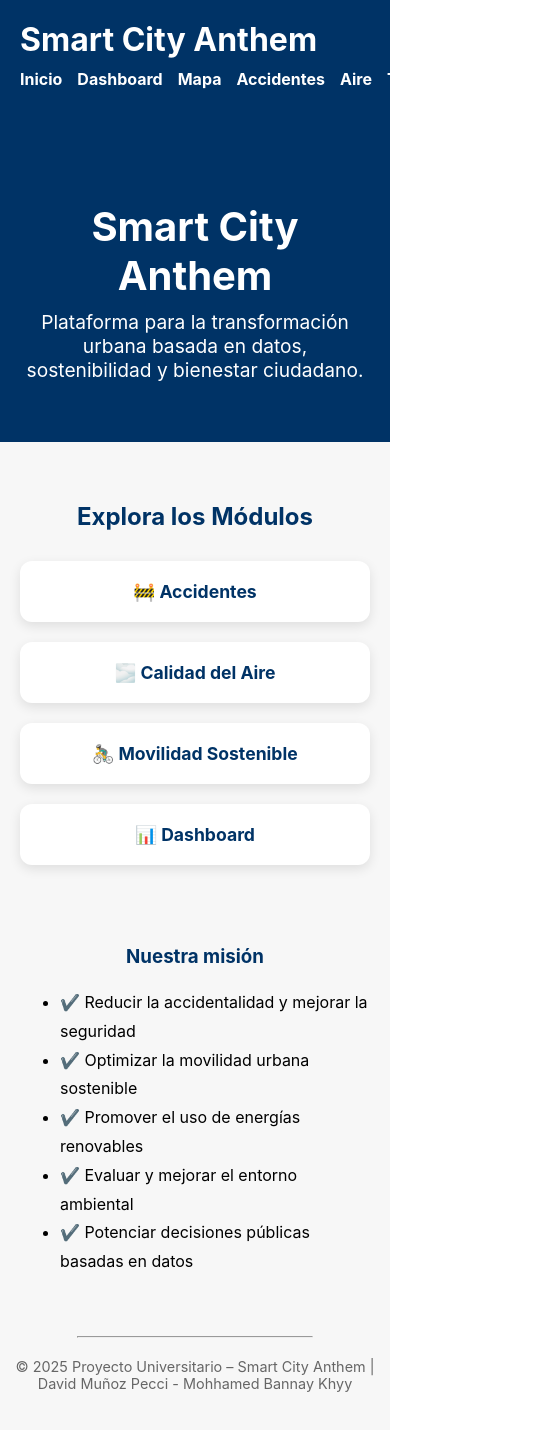
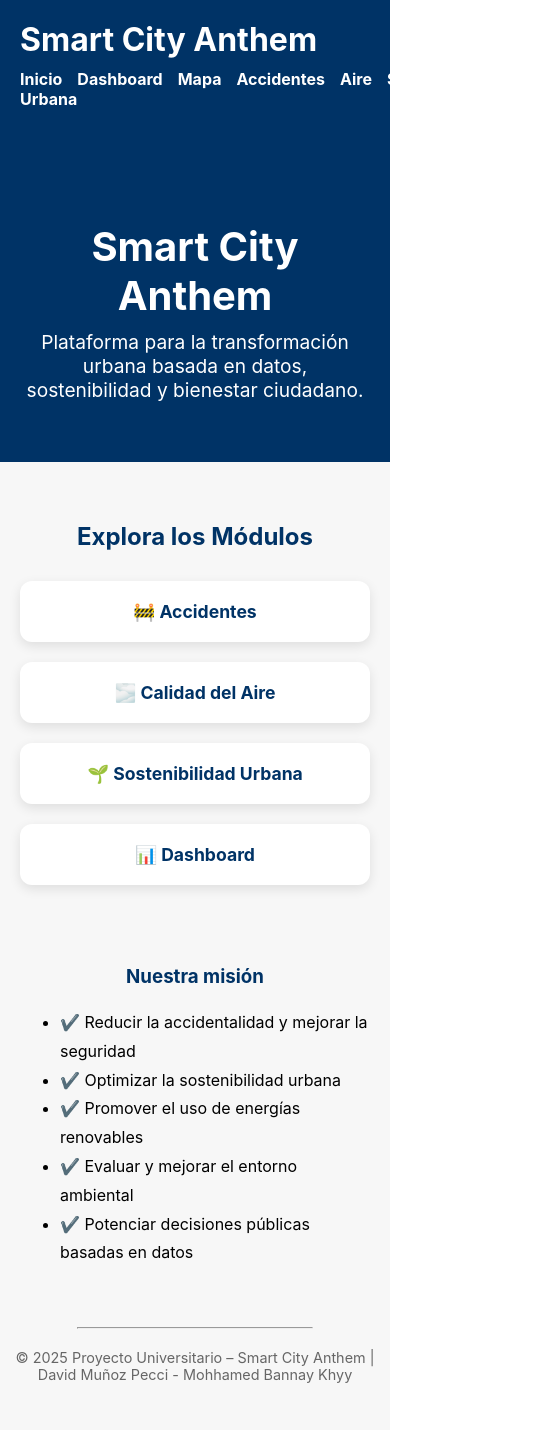
Before and after one commit to Dmpecci/Ubicuos, a React (Create React App) app in the folder frontend/: page / in a window 390 px wide. Shown: the top 1430 px of the page, 549 px wide, since content can reach past the window. Built offline with nearby package versions, Linux system fonts and the light colour scheme.

Commit message:
Update navigation and rename mobility module

```diff
--- a/frontend/src/App.js
+++ b/frontend/src/App.js
@@ -5,8 +5,7 @@ import DashboardCards from './components/DashboardCards';
 import AlertList from './components/AlertList';
 import AccidentMap from './components/AccidentMap';
 import Aire from './pages/Aire';
-import Traffic from './pages/Traffic';
-import MovilidadSostenible from './pages/MovilidadSostenible';
+import SostenibilidadUrbana from './pages/SostenibilidadUrbana';
 import Home from './pages/Home';
 import Accidentes from './pages/Accidentes';
 
@@ -39,15 +38,6 @@ function AireView() {
   );
 }
 
-function TrafficView() {
-  return (
-    <div style={{ padding: '20px' }}>
-      <h2>Tráfico: Intensidad Promedio por Hora</h2>
-      <Traffic />
-    </div>
-  );
-}
-
 function App() {
   return (
     <Router>
@@ -59,8 +49,7 @@ function App() {
           <Link to="/mapa" style={linkStyle}>Mapa</Link>
           <Link to="/modulo/accidentes" style={linkStyle}>Accidentes</Link>
           <Link to="/modulo/aire" style={linkStyle}>Aire</Link>
-          <Link to="/modulo/trafico" style={linkStyle}>Tráfico</Link>
-          <Link to="/movilidad" style={linkStyle}>Movilidad</Link>
+          <Link to="/sostenibilidad" style={linkStyle}>Sostenibilidad Urbana</Link>
         </nav>
       </header>
 
@@ -70,8 +59,7 @@ function App() {
         <Route path="/mapa" element={<MapView />} />
         <Route path="/modulo/accidentes" element={<Accidentes />} />
         <Route path="/modulo/aire" element={<AireView />} />
-        <Route path="/modulo/trafico" element={<TrafficView />} />
-        <Route path="/movilidad" element={<MovilidadSostenible />} />
+        <Route path="/sostenibilidad" element={<SostenibilidadUrbana />} />
       </Routes>
     </Router>
   );
--- a/frontend/src/pages/Home.js
+++ b/frontend/src/pages/Home.js
@@ -23,7 +23,7 @@ export default function Home() {
         }}>
           <Link to="/modulo/accidentes" style={cardStyle}>🚧 Accidentes</Link>
           <Link to="/modulo/aire" style={cardStyle}>🌫️ Calidad del Aire</Link>
-          <Link to="/movilidad" style={cardStyle}>🚴‍♂️ Movilidad Sostenible</Link>
+          <Link to="/sostenibilidad" style={cardStyle}>🌱 Sostenibilidad Urbana</Link>
           <Link to="/dashboard" style={cardStyle}>📊 Dashboard</Link>
         </div>
       </section>
@@ -33,7 +33,7 @@ export default function Home() {
         <h3 style={{ color: '#003366', textAlign: 'center' }}>Nuestra misión</h3>
         <ul style={{ maxWidth: '800px', margin: '20px auto', lineHeight: '1.8rem' }}>
           <li>✔️ Reducir la accidentalidad y mejorar la seguridad</li>
-          <li>✔️ Optimizar la movilidad urbana sostenible</li>
+          <li>✔️ Optimizar la sostenibilidad urbana</li>
           <li>✔️ Promover el uso de energías renovables</li>
           <li>✔️ Evaluar y mejorar el entorno ambiental</li>
           <li>✔️ Potenciar decisiones públicas basadas en datos</li>
--- a/frontend/src/pages/MovilidadSostenible.jsx
+++ b/frontend/src/pages/SostenibilidadUrbana.jsx
@@ -11,7 +11,7 @@ import {
   ResponsiveContainer
 } from 'recharts';
 
-export default function MovilidadSostenible() {
+export default function SostenibilidadUrbana() {
   const [datos, setDatos] = useState([]);
   const [filtroBusqueda, setFiltroBusqueda] = useState('');
   const [distritoSeleccionado, setDistritoSeleccionado] = useState(null);
@@ -56,7 +56,7 @@ export default function MovilidadSostenible() {
   return (
     <div style={{ padding: '20px' }}>
       <h2 style={{ fontSize: '24px', fontWeight: 'bold', marginTop: '30px' }}>
-        Índice de Movilidad Sostenible por Distrito
+        Índice de Sostenibilidad Urbana por Distrito
       </h2>
       <div
         style={{
```
